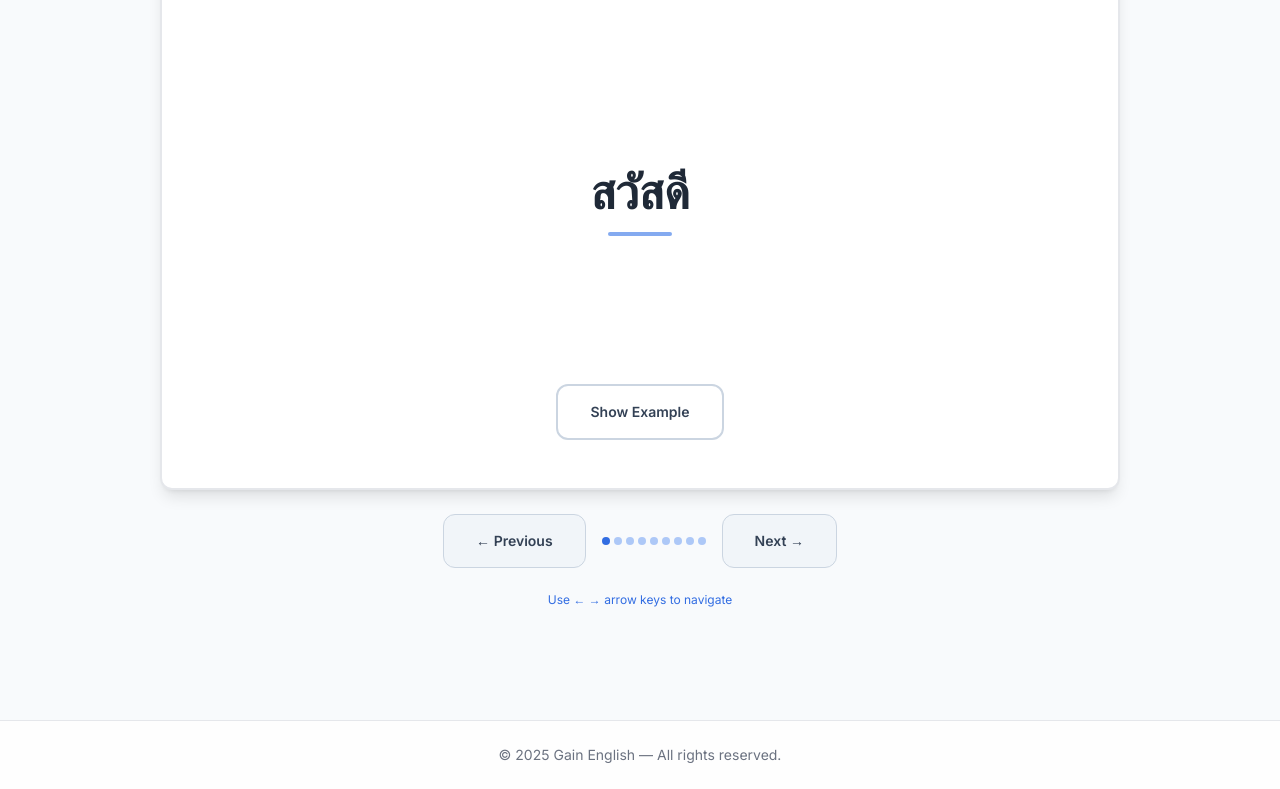
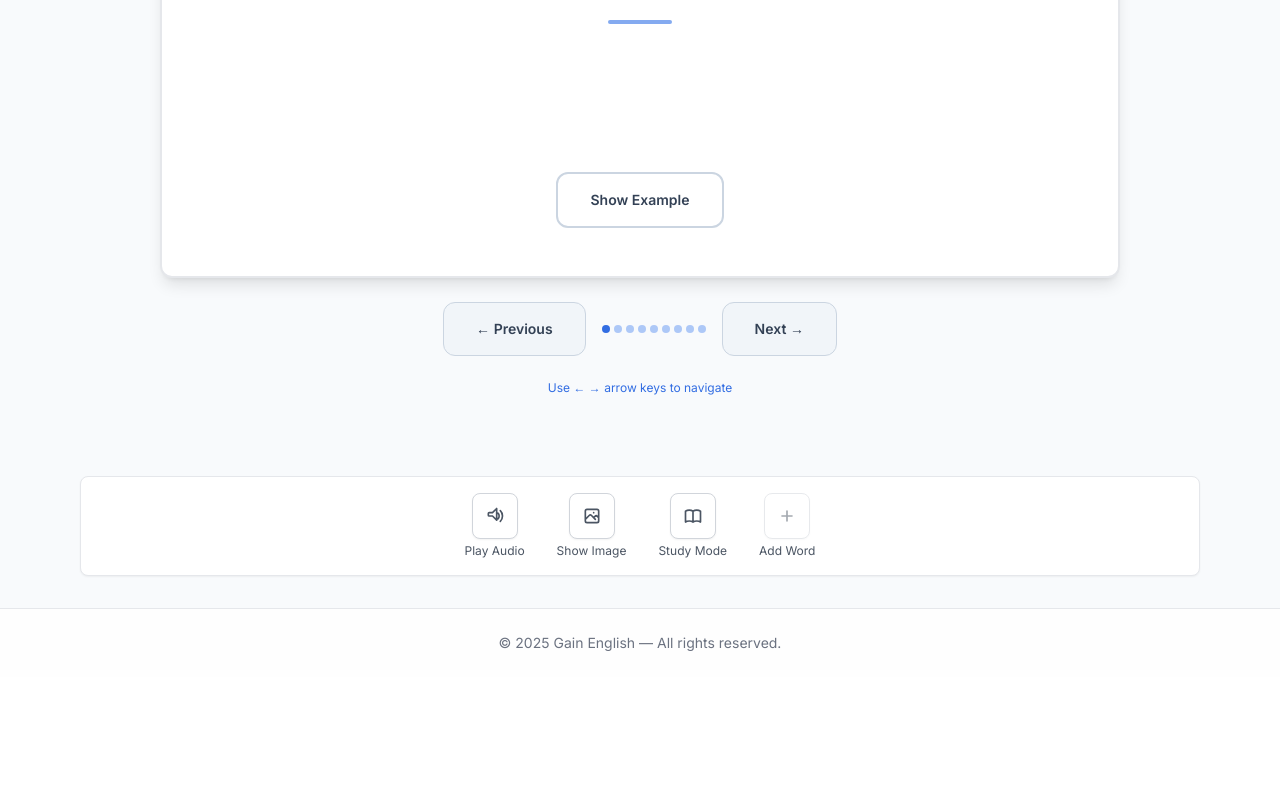
Before and after one commit to afk-bro/tiger-english, a React (Vite) app: page /flashcards in a window 1280 px wide. Shown: the part 603-1392 px from the top of the page. After the commit the page ends 1280 px from the top, so only its background shows below. Built offline with nearby package versions, Linux system fonts and the light colour scheme; no server answers.

Commit message:
feature/action-bar: created and added action bar to the project. no functionality has been incorporated yet but in the future users will be able to hear the word they are learning, show an image of the word (if possible) and they can enter study mode, or add a word to the set.

```diff
--- /dev/null
+++ b/src/components/flashcards/ActionBar.tsx
@@ -0,0 +1,96 @@
+// src/components/flashcards/ActionBar.tsx
+import { FlashcardActionButton } from "./FlashcardActionButton";
+import clsx from "clsx";
+
+export interface ActionBarProps {
+  onPlayAudio: () => void;
+  onShowImage: () => void;
+  onToggleStudyMode: () => void;
+  onAddWord: () => void;
+  studyModeActive?: boolean;
+  isAuthenticated?: boolean;
+  imageAvailable?: boolean;
+  className?: string;
+}
+
+// Placeholder icons - replace with actual icon library
+const SpeakerIcon = () => (
+  <svg className="w-5 h-5" fill="none" stroke="currentColor" viewBox="0 0 24 24">
+    <path strokeLinecap="round" strokeLinejoin="round" strokeWidth={2} d="M15.536 8.464a5 5 0 010 7.072m2.828-9.9a9 9 0 010 12.728M9 12H5a1 1 0 01-1-1V9a1 1 0 011-1h4l5-5v14l-5-5z" />
+  </svg>
+);
+
+const ImageIcon = () => (
+  <svg className="w-5 h-5" fill="none" stroke="currentColor" viewBox="0 0 24 24">
+    <path strokeLinecap="round" strokeLinejoin="round" strokeWidth={2} d="M4 16l4.586-4.586a2 2 0 012.828 0L16 16m-2-2l1.586-1.586a2 2 0 012.828 0L20 14m-6-6h.01M6 20h12a2 2 0 002-2V6a2 2 0 00-2-2H6a2 2 0 00-2 2v12a2 2 0 002 2z" />
+  </svg>
+);
+
+const BookIcon = () => (
+  <svg className="w-5 h-5" fill="none" stroke="currentColor" viewBox="0 0 24 24">
+    <path strokeLinecap="round" strokeLinejoin="round" strokeWidth={2} d="M12 6.253v13m0-13C10.832 5.477 9.246 5 7.5 5S4.168 5.477 3 6.253v13C4.168 18.477 5.754 18 7.5 18s3.332.477 4.5 1.253m0-13C13.168 5.477 14.754 5 16.5 5c1.746 0 3.332.477 4.5 1.253v13C19.832 18.477 18.246 18 16.5 18c-1.746 0-3.332.477-4.5 1.253" />
+  </svg>
+);
+
+const PlusIcon = () => (
+  <svg className="w-5 h-5" fill="none" stroke="currentColor" viewBox="0 0 24 24">
+    <path strokeLinecap="round" strokeLinejoin="round" strokeWidth={2} d="M12 6v6m0 0v6m0-6h6m-6 0H6" />
+  </svg>
+);
+
+export function ActionBar({
+  onPlayAudio,
+  onShowImage,
+  onToggleStudyMode,
+  onAddWord,
+  studyModeActive = false,
+  isAuthenticated = false,
+  imageAvailable = true,
+  className = ""
+}: ActionBarProps) {
+  return (
+    <div
+      className={clsx(
+        "flex items-center justify-center gap-6 p-4",
+        "bg-white border border-gray-200 rounded-lg shadow-sm",
+        "sm:gap-8", // More spacing on larger screens
+        className
+      )}
+    >
+      {/* Play Audio Button */}
+      <FlashcardActionButton
+        icon={<SpeakerIcon />}
+        label="Play Audio"
+        tooltip="Play pronunciation"
+        onClick={onPlayAudio}
+      />
+
+      {/* Show Image Button */}
+      <FlashcardActionButton
+        icon={<ImageIcon />}
+        label="Show Image"
+        tooltip={imageAvailable ? "View related image" : "No image available"}
+        onClick={onShowImage}
+        disabled={!imageAvailable}
+      />
+
+      {/* Study Mode Toggle Button */}
+      <FlashcardActionButton
+        icon={<BookIcon />}
+        label="Study Mode"
+        tooltip="Toggle study mode"
+        onClick={onToggleStudyMode}
+        active={studyModeActive}
+      />
+
+      {/* Add Word Button */}
+      <FlashcardActionButton
+        icon={<PlusIcon />}
+        label="Add Word"
+        tooltip={isAuthenticated ? "Add to personal deck" : "Login to add words"}
+        onClick={onAddWord}
+        disabled={!isAuthenticated}
+      />
+    </div>
+  );
+}
--- /dev/null
+++ b/src/components/flashcards/FlashcardActionButton.tsx
@@ -0,0 +1,55 @@
+// src/components/flashcards/FlashcardActionButton.tsx
+import { type ReactNode } from "react";
+import { IconButton } from "@/components/ui/buttons";
+import clsx from "clsx";
+
+export interface FlashcardActionButtonProps {
+  icon: ReactNode;
+  label?: string;
+  tooltip: string;
+  onClick: () => void;
+  disabled?: boolean;
+  active?: boolean; // For toggle states like study mode
+  showLabel?: boolean; // Control label visibility on mobile
+  className?: string;
+}
+
+export function FlashcardActionButton({
+  icon,
+  label,
+  tooltip,
+  onClick,
+  disabled = false,
+  active = false,
+  showLabel = true,
+  className = ""
+}: FlashcardActionButtonProps) {
+  return (
+    <div className={clsx("flex flex-col items-center gap-1", className)}>
+      <IconButton
+        icon={icon}
+        onClick={onClick}
+        disabled={disabled}
+        aria-label={tooltip}
+        className={clsx(
+          "transition-all duration-200",
+          active && "bg-primary-100 text-primary-700 border-primary-300",
+          disabled && "opacity-50 cursor-not-allowed"
+        )}
+      />
+
+      {label && showLabel && (
+        <span
+          className={clsx(
+            "text-xs font-medium text-center transition-colors duration-200",
+            "hidden sm:block", // Hide on mobile by default
+            active ? "text-primary-700" : "text-gray-600",
+            disabled && "text-gray-400"
+          )}
+        >
+          {label}
+        </span>
+      )}
+    </div>
+  );
+}
--- a/src/pages/FlashcardsPage.tsx
+++ b/src/pages/FlashcardsPage.tsx
@@ -3,6 +3,7 @@ import { useState } from "react";
 import { WelcomeBanner } from "@/components/flashcards/WelcomeBanner";
 import { DifficultySelector } from "@/components/flashcards/DifficultySelector";
 import { FlashcardViewer } from "@/components/flashcards/FlashcardViewer";
+import { ActionBar } from "@/components/flashcards/ActionBar";
 
 type DifficultyLevel = 'basic' | 'intermediate' | 'advanced';
 
@@ -13,7 +14,7 @@ export default function FlashcardsPage() {
     <div className="min-h-screen bg-surface-light dark:bg-surface-dark">
       <div className="container mx-auto px-4 py-8 max-w-6xl">
         {/* Welcome Banner */}
-        <WelcomeBanner />
+        {/* <WelcomeBanner /> */}
 
         {/* Difficulty Selector */}
         <DifficultySelector
@@ -27,6 +28,7 @@ export default function FlashcardsPage() {
         {/* Placeholder for future components */}
         <div className="mt-12">
           {/* ActionBar will go here */}
+          <ActionBar />
           {/* StudyModeView will go here */}
           {/* AddWordModal will go here */}
         </div>
```
